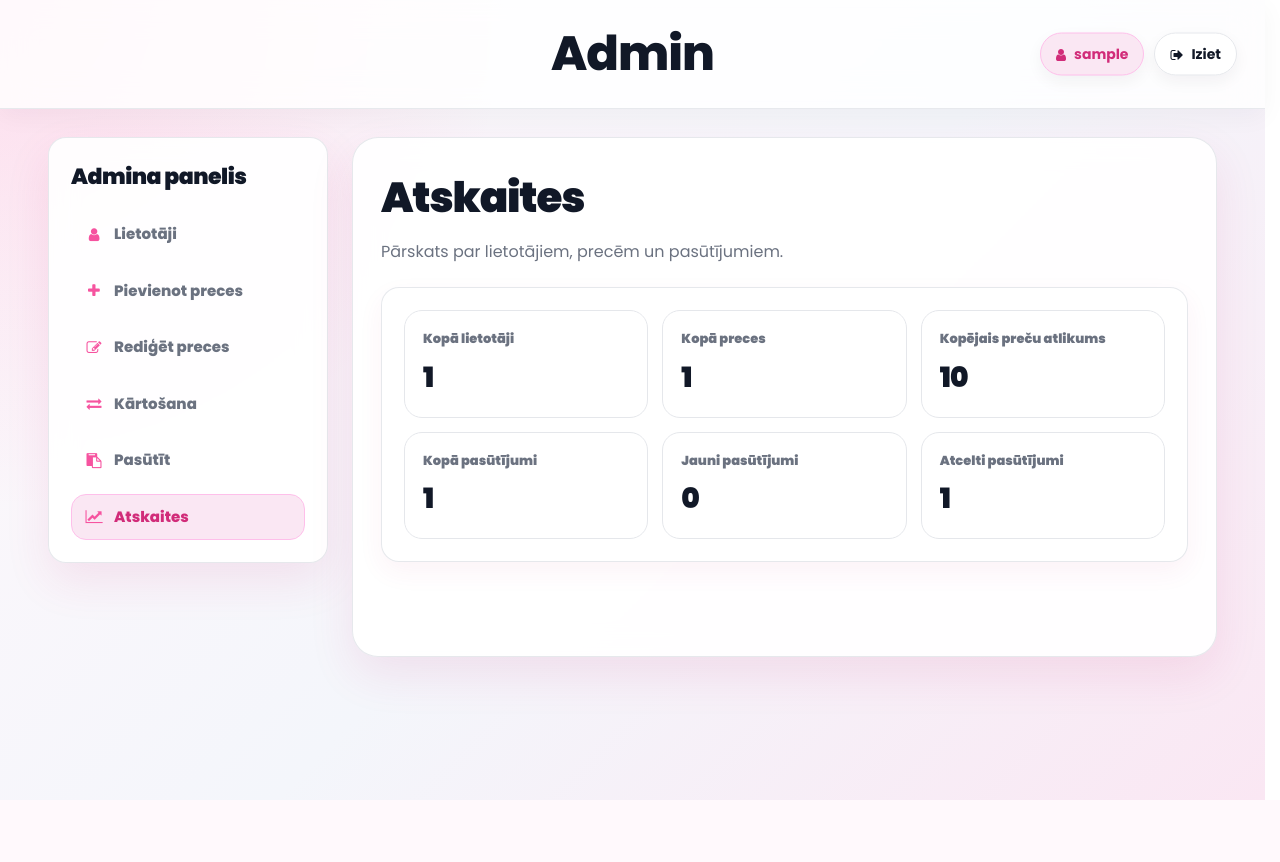
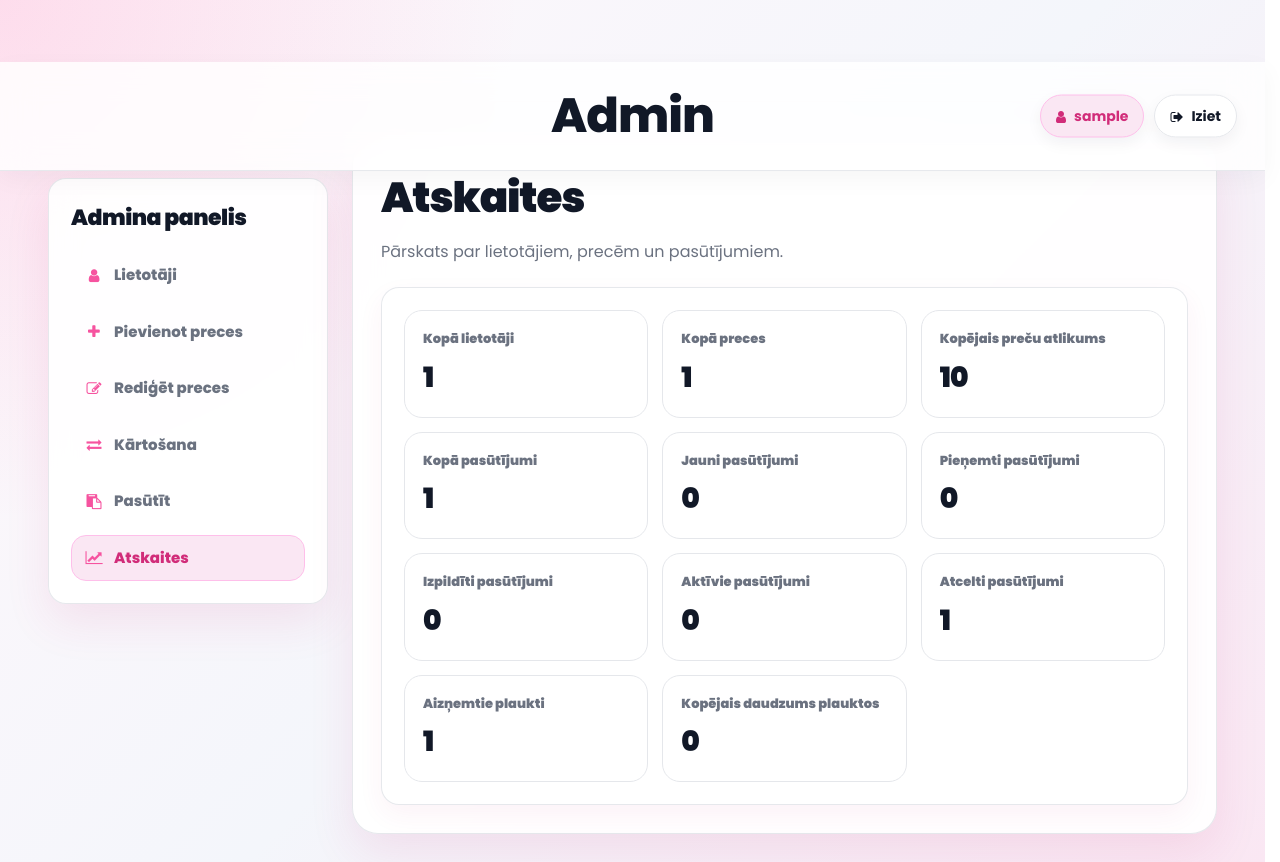
Before and after one commit to cerbakovslauris-ui/Noliktava, a PHP site: page /admin.php in a window 1280 px wide, after a click on "Atskaites". Before the commit the page ends 800 px from the top, so only its background shows below. Run offline with PHP 8.4, Linux system fonts and the light colour scheme; the visitor is signed in with stand-in values (Sample User, id 1); data comes from the database, SQL or seed files in the repository; tables that the repository leaves empty or names only in its code hold one stand-in row (values such as "Sample post").

Commit message:
ecrtfvygbhu

```diff
--- a/Css/login.css
+++ b/Css/login.css
@@ -206,9 +206,9 @@ main {
 }
 
 .login-kluda {
-    border: 1px solid #fecaca;
-    background: #fee2e2;
-    color: #991b1b;
+    border: 1px solid #86efac;
+    background: #dcfce7;
+    color: #166534;
 }
 
 .login-zina.paslept {
--- a/Skats/admin.php
+++ b/Skats/admin.php
@@ -23,7 +23,12 @@ $atskaite = [
     'kop_atlikums' => 0,
     'kop_pasutijumi' => 0,
     'jauni_pasutijumi' => 0,
+    'pienemti_pasutijumi' => 0,
+    'izpilditi_pasutijumi' => 0,
+    'aktivie_pasutijumi' => 0,
     'atcelti_pasutijumi' => 0,
+    'aiznemti_plaukti' => 0,
+    'daudzums_plauktos' => 0,
 ];
 
 $flashZina = $_SESSION['admin_flash'] ?? null;
@@ -64,6 +69,8 @@ try {
         "SELECT
             COUNT(*) AS kop_pasutijumi,
             SUM(CASE WHEN status = 'jauns' THEN 1 ELSE 0 END) AS jauni_pasutijumi,
+            SUM(CASE WHEN status = 'pieņemts' THEN 1 ELSE 0 END) AS pienemti_pasutijumi,
+            SUM(CASE WHEN status = 'izpildīts' THEN 1 ELSE 0 END) AS izpilditi_pasutijumi,
             SUM(CASE WHEN status = 'atcelts' THEN 1 ELSE 0 END) AS atcelti_pasutijumi
          FROM orders"
     );
@@ -71,7 +78,10 @@ try {
 
     $atskaite['kop_pasutijumi'] = (int) ($pasutijumuAtskaite['kop_pasutijumi'] ?? 0);
     $atskaite['jauni_pasutijumi'] = (int) ($pasutijumuAtskaite['jauni_pasutijumi'] ?? 0);
+    $atskaite['pienemti_pasutijumi'] = (int) ($pasutijumuAtskaite['pienemti_pasutijumi'] ?? 0);
+    $atskaite['izpilditi_pasutijumi'] = (int) ($pasutijumuAtskaite['izpilditi_pasutijumi'] ?? 0);
     $atskaite['atcelti_pasutijumi'] = (int) ($pasutijumuAtskaite['atcelti_pasutijumi'] ?? 0);
+    $atskaite['aktivie_pasutijumi'] = max(0, $atskaite['kop_pasutijumi'] - $atskaite['atcelti_pasutijumi'] - $atskaite['izpilditi_pasutijumi']);
 } catch (PDOException $e) {
     $atskaitesKluda = 'Neizdevās ielādēt atskaišu datus.';
 }
@@ -113,6 +123,11 @@ try {
         }
     }
     $plaukti = array_values($plauktuSaraksts);
+
+    $atskaite['aiznemti_plaukti'] = count($plaukti);
+    $atskaite['daudzums_plauktos'] = array_sum(array_map(static function (array $rinda): int {
+        return (int) ($rinda['daudzums'] ?? 0);
+    }, $kartesanas));
 } catch (Throwable $e) {
     $kartosanasKluda = 'Neizdevās ielādēt kārtošanas datus.';
 }
@@ -502,8 +517,28 @@ try {
                                     <td><?php echo (int) $atskaite['jauni_pasutijumi']; ?></td>
                                 </tr>
                                 <tr>
+                                    <th>Pieņemti pasūtījumi</th>
+                                    <td><?php echo (int) $atskaite['pienemti_pasutijumi']; ?></td>
+                                </tr>
+                                <tr>
+                                    <th>Izpildīti pasūtījumi</th>
+                                    <td><?php echo (int) $atskaite['izpilditi_pasutijumi']; ?></td>
+                                </tr>
+                                <tr>
+                                    <th>Aktīvie pasūtījumi</th>
+                                    <td><?php echo (int) $atskaite['aktivie_pasutijumi']; ?></td>
+                                </tr>
+                                <tr>
                                     <th>Atcelti pasūtījumi</th>
                                     <td><?php echo (int) $atskaite['atcelti_pasutijumi']; ?></td>
+                                </tr>
+                                <tr>
+                                    <th>Aizņemtie plaukti</th>
+                                    <td><?php echo (int) $atskaite['aiznemti_plaukti']; ?></td>
+                                </tr>
+                                <tr>
+                                    <th>Kopējais daudzums plauktos</th>
+                                    <td><?php echo (int) $atskaite['daudzums_plauktos']; ?></td>
                                 </tr>
                             </tbody>
                         </table>
```
Also changed, not shown: Includes/log_reg_inc/log_inc.php (+20 -5 lines).
